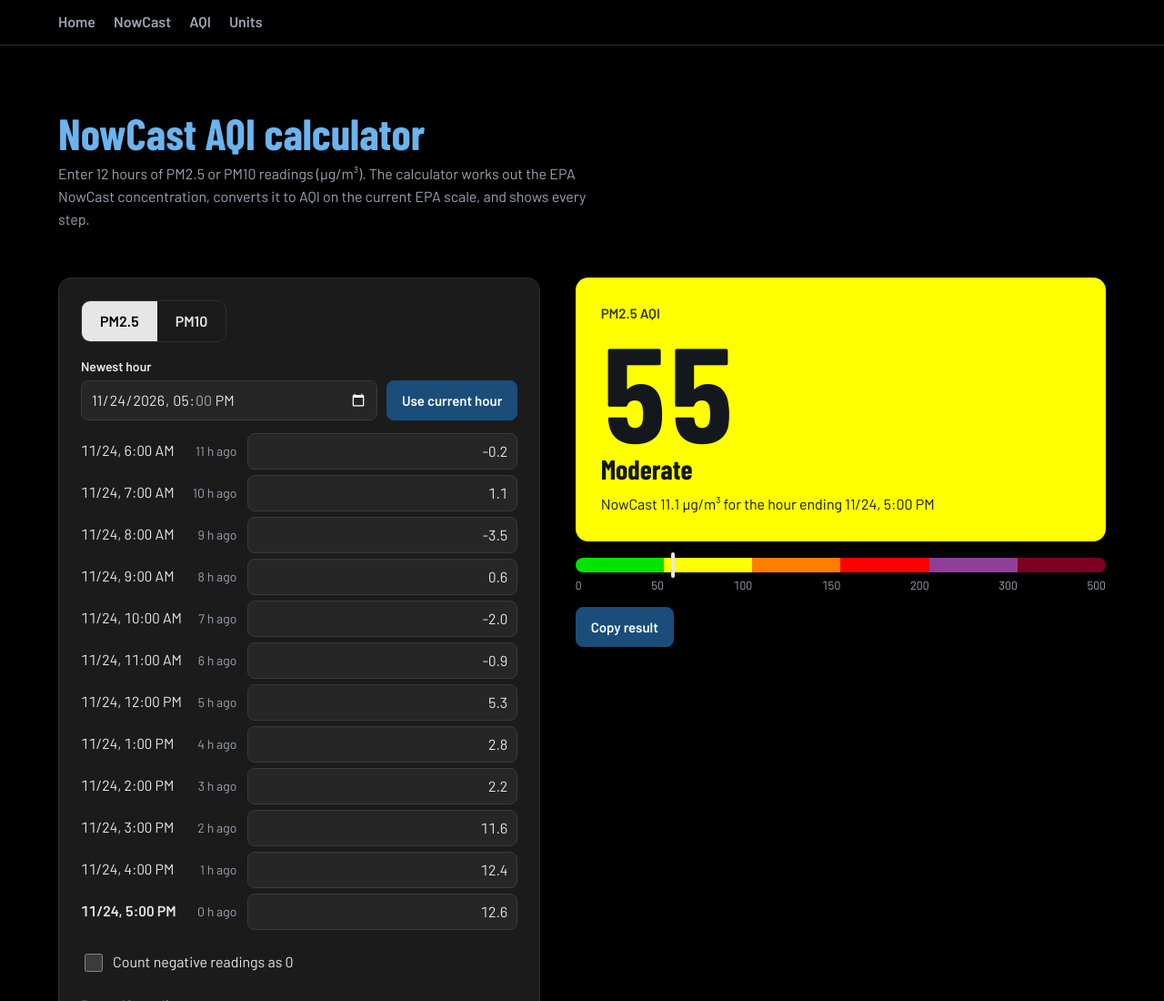
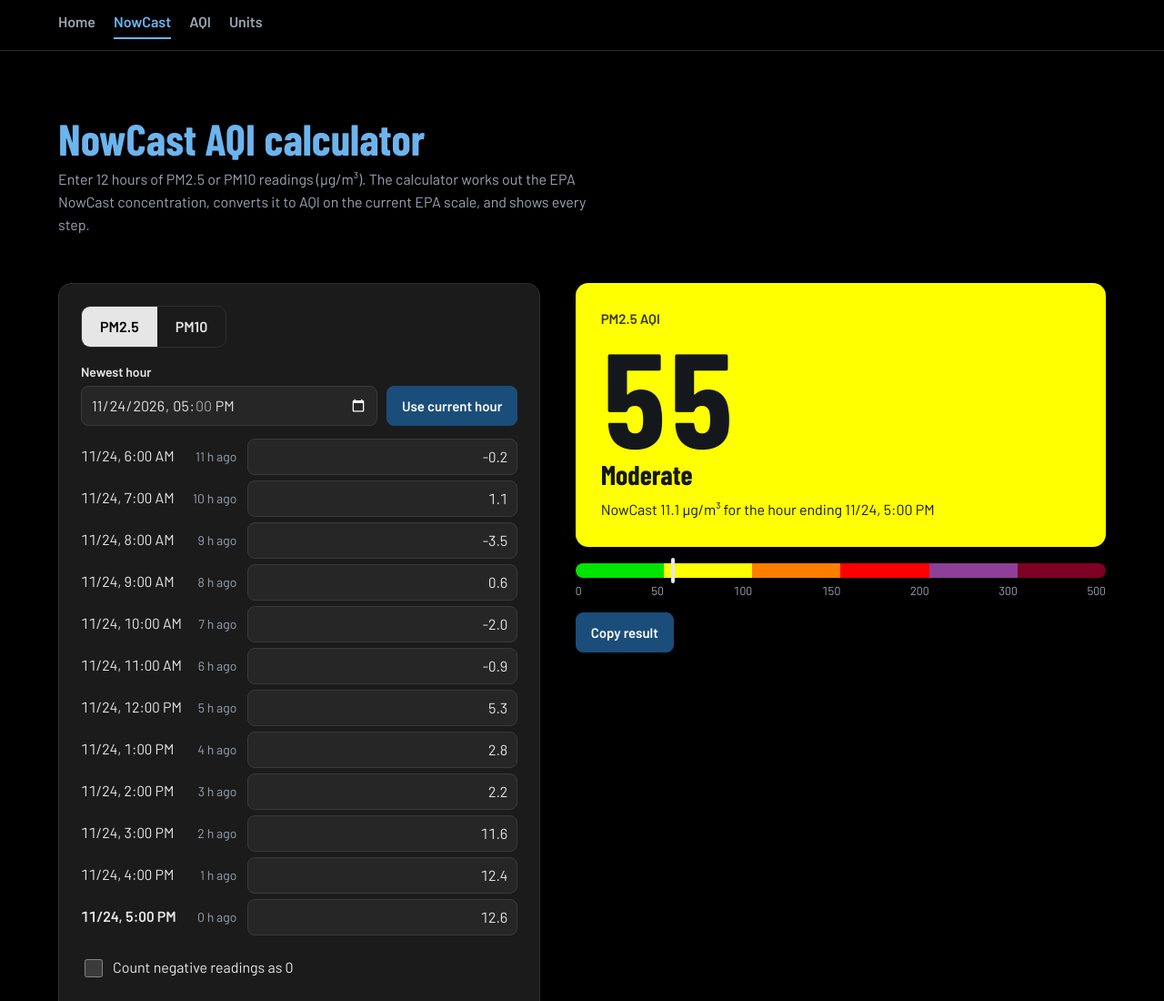
Before and after one commit to W00DSADAM/Air_Quality_Tools, a plain HTML site: page nowcast.html in a window 1280 px wide. Shown: the top 1100 px of the page at 91% size. Drawn offline with nearby package versions, Linux system fonts and the light colour scheme.

Commit message:
Update NowCast link to include aria-current attribute

```diff
--- a/nowcast.html
+++ b/nowcast.html
@@ -81,7 +81,7 @@ input,textarea{background:#262626;border-color:#3a3a3a}
 <nav class="topnav">
    <div class="wrap">
  <a href="index.html">Home</a>
- <a href="nowcast.html">NowCast</a>
+ <a href="nowcast.html" aria-current="page">NowCast</a>
  <a href="aqi.html">AQI</a>
  <a href="units.html">Units</a>
    </div>
```
